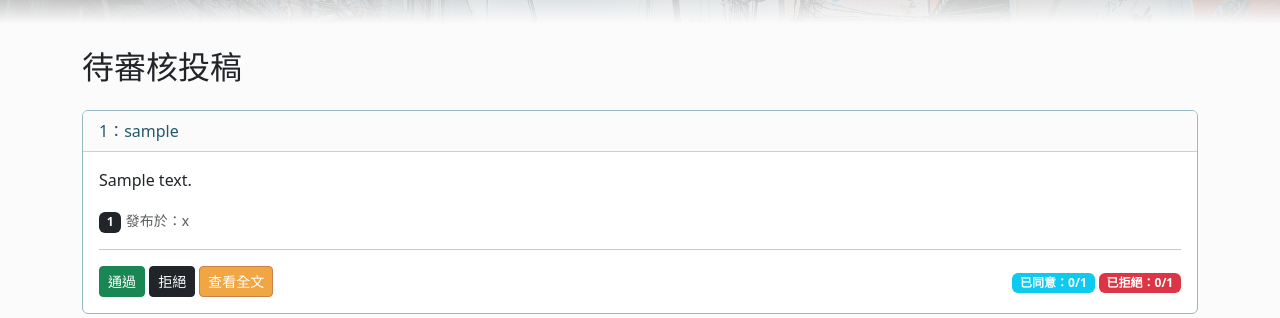
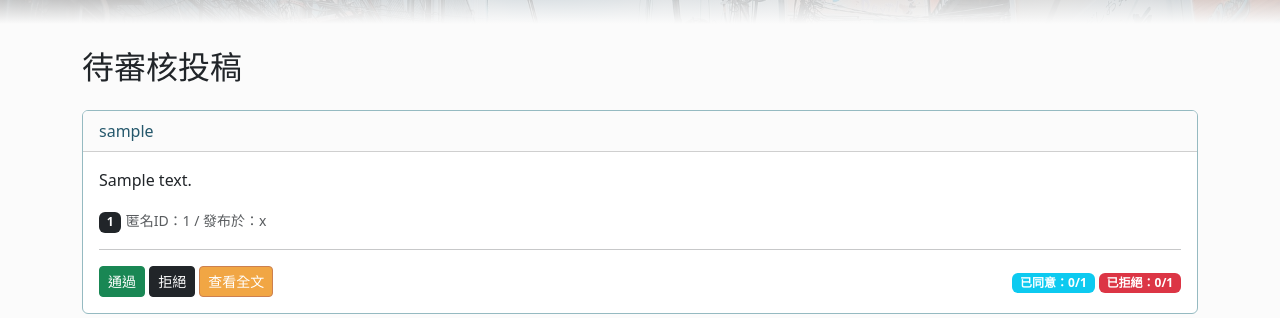
Before and after one commit to minexo79/AniconDiva, a Flask app: page /admin_pending in a window 1280 px wide. Shown: the part 56-374 px from the top of the page. Run offline with Flask 3, Linux system fonts and the light colour scheme; the visitor is signed in with stand-in values (Sample User, id 1); tables that the repository leaves empty hold one stand-in row (values such as "Sample post").

Commit message:
modify pending & all post admin web

```diff
--- a/templates/admin_all_posts.html
+++ b/templates/admin_all_posts.html
@@ -26,13 +26,13 @@
             {% for post in posts %}
                 <div class="card mb-3">
                     <div class="card-header">
-                        {{ post.id }}：{{ post.nickname }}
+                        {{ post.nickname }}
                     </div>
                     <div class="card-body">
                         <p class="card-text" style="white-space:pre-wrap;">{{ post.content | e }}</p>
                         <span class="badge text-bg-dark">{{ post.tag }}</span>
                         <small class="text-muted">
-                            發布於：{{ post.timestamp }}<br>
+                            匿名ID：{{ post.id }} / 發布於：{{ post.timestamp }}<br>
                             <!-- IP: {{ post.ip }} | UA: {{ post.user_agent }} -->
                         </small>
                         <hr>
--- a/templates/admin_pending.html
+++ b/templates/admin_pending.html
@@ -22,13 +22,13 @@
             {% for post in posts %}
                 <div class="card mb-3">
                     <div class="card-header">
-                        {{ post.id }}：{{ post.nickname }}
+                        {{ post.nickname }}
                     </div>
                     <div class="card-body">
                         <p class="card-text" style="white-space:pre-wrap;">{{ post.content | e }}</p>
                         <span class="badge text-bg-dark">{{ post.tag }}</span>
                         <small class="text-muted">
-                            發布於：{{ post.timestamp }}<br>
+                            匿名ID：{{ post.id }} / 發布於：{{ post.timestamp }}<br>
                             <!-- IP: {{ post.ip }} | UA: {{ post.user_agent }} -->
                         </small>
                         <hr>
```
